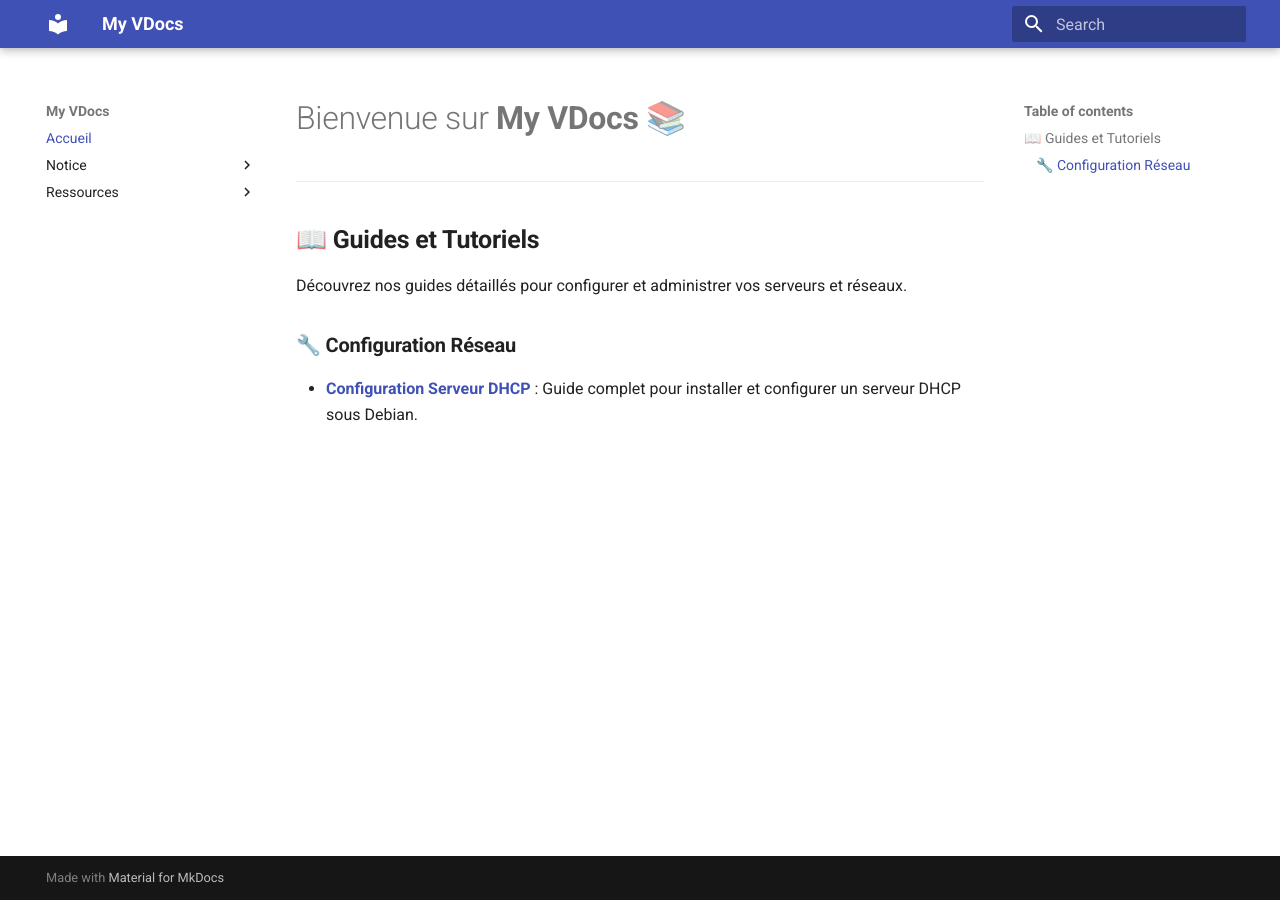
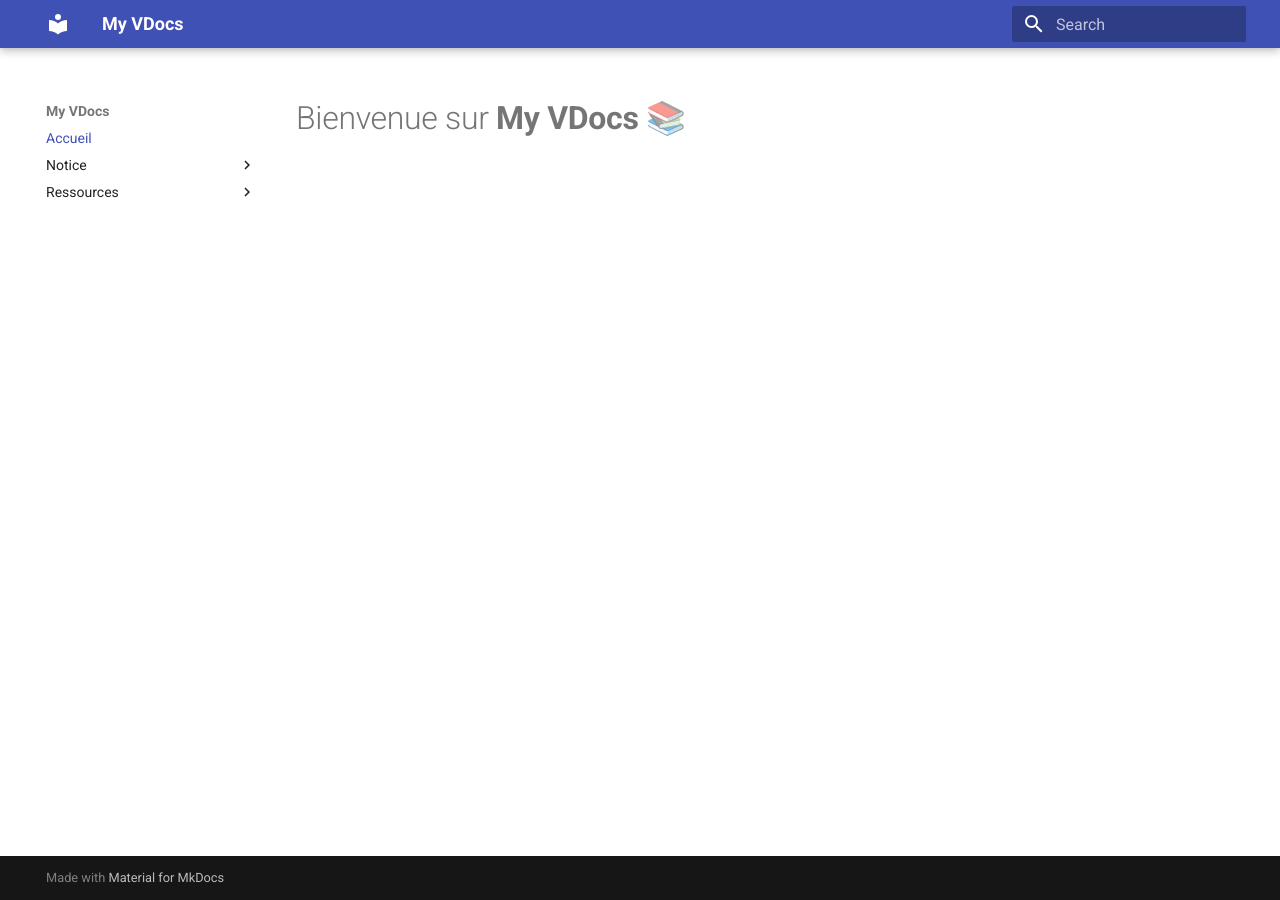
Before and after one commit to LogoViktor/My-VDocs, an MkDocs documentation site: the page built from docs/index.md, in a window 1280 px wide. Built offline with MkDocs 1.6.1 and Material for MkDocs 9.7.7, drawn with Linux system fonts in a browser that asks for light colours.

Commit message:
Update index.md

```diff
--- a/docs/index.md
+++ b/docs/index.md
@@ -1,10 +1 @@
 # Bienvenue sur **My VDocs** 📚
-
----
-
-## 📖 **Guides et Tutoriels**
-
-Découvrez nos guides détaillés pour configurer et administrer vos serveurs et réseaux.
-
-### 🔧 **Configuration Réseau**
-- **[Configuration Serveur DHCP](guide/Notice-DHCP.md)** : Guide complet pour installer et configurer un serveur DHCP sous Debian.
```
